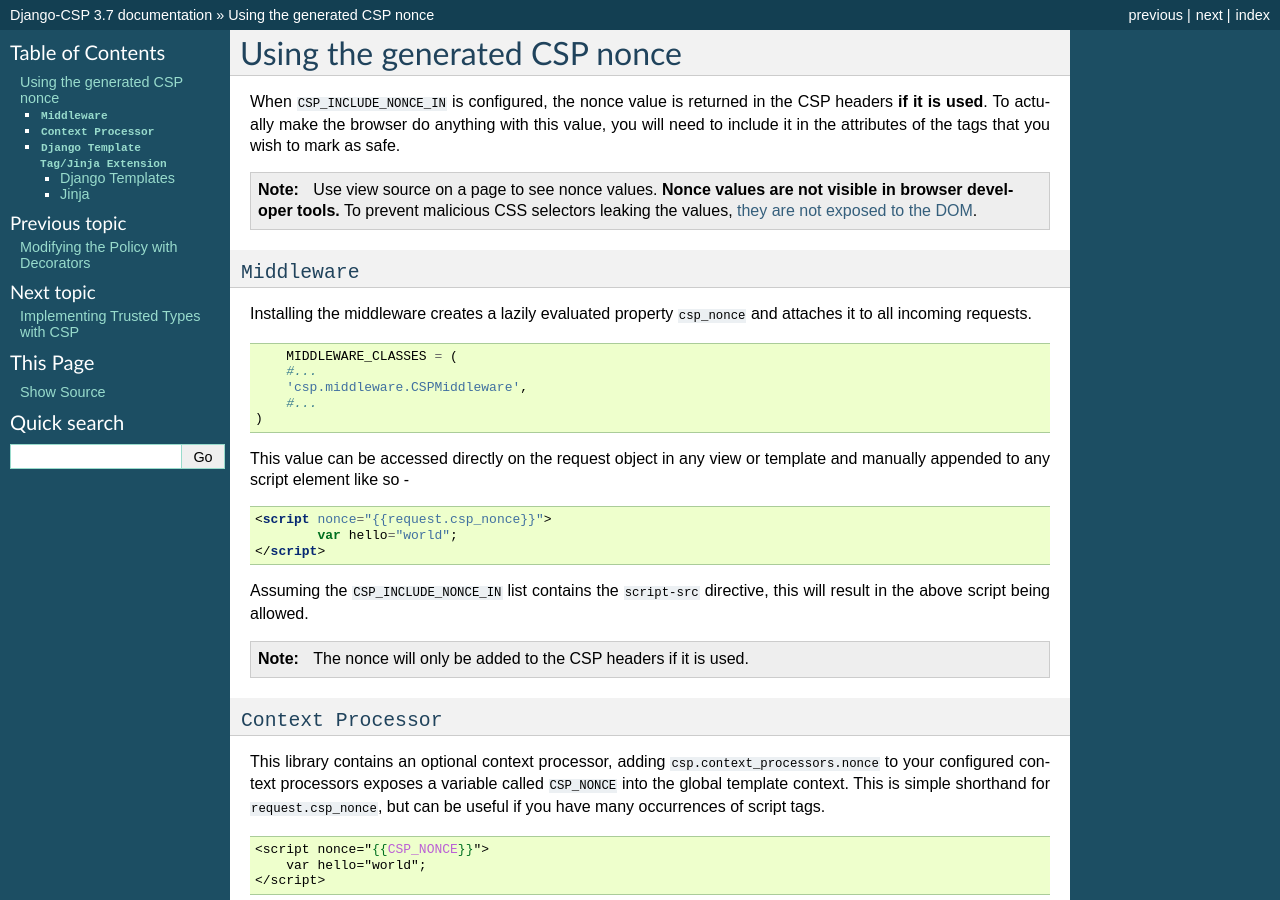
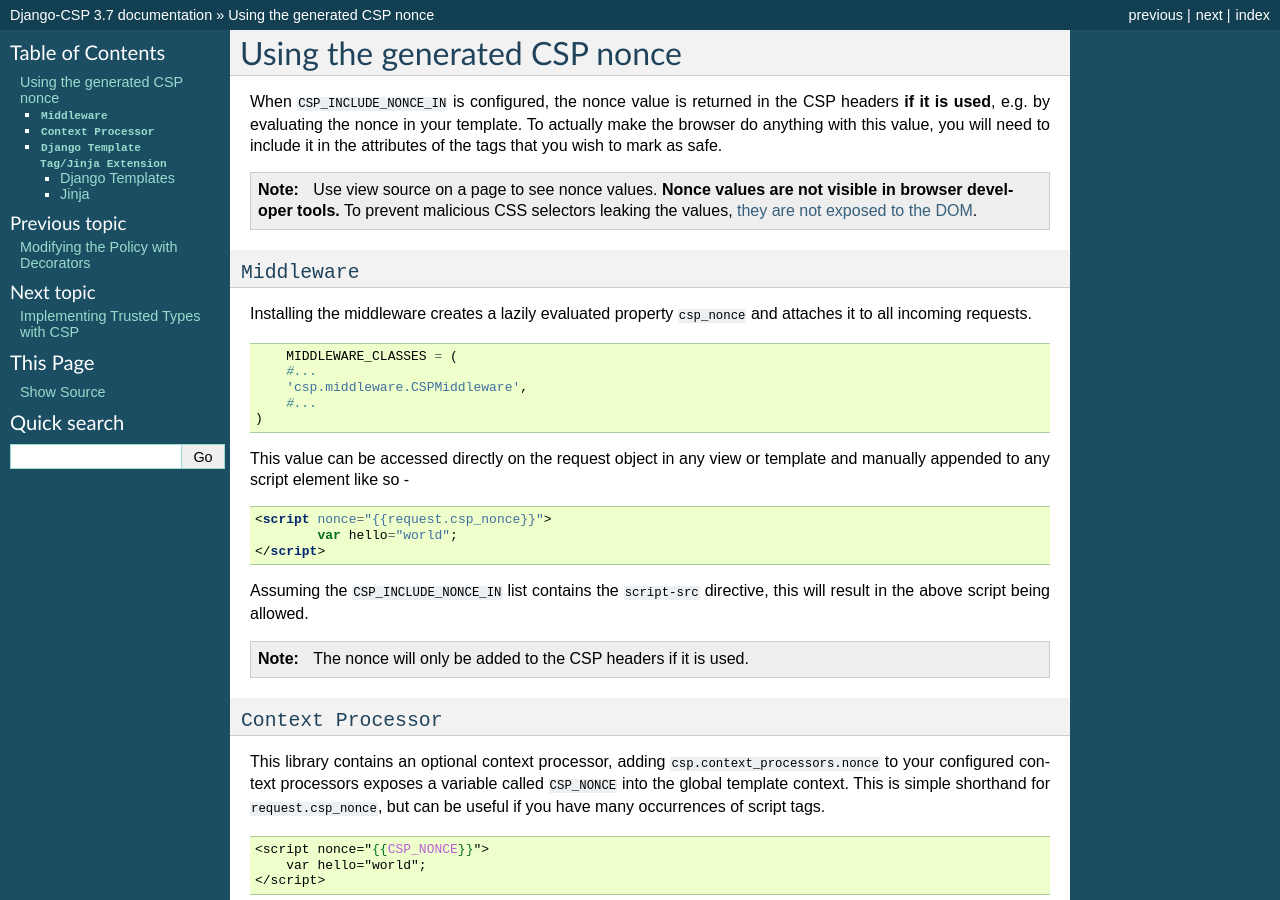
Before and after one commit to mozilla/django-csp, a Sphinx documentation site: the page built from docs/nonce.rst, in a window 1280 px wide and 900 px high. Built offline with Sphinx 7.4.7, drawn with Linux system fonts in a browser that asks for light colours.

Commit message:
Update docs/nonce.rst
Co-authored-by: Steve Jalim <steve@stevejalim.net>

```diff
--- a/docs/nonce.rst
+++ b/docs/nonce.rst
@@ -1,7 +1,7 @@
 ==============================
 Using the generated CSP nonce
 ==============================
-When ``CSP_INCLUDE_NONCE_IN`` is configured, the nonce value is returned in the CSP headers **if it is used**.
+When ``CSP_INCLUDE_NONCE_IN`` is configured, the nonce value is returned in the CSP headers **if it is used**, e.g. by evaluating the nonce in your template.
 To actually make the browser do anything with this value, you will need to include it in the attributes of
 the tags that you wish to mark as safe.
 
```
